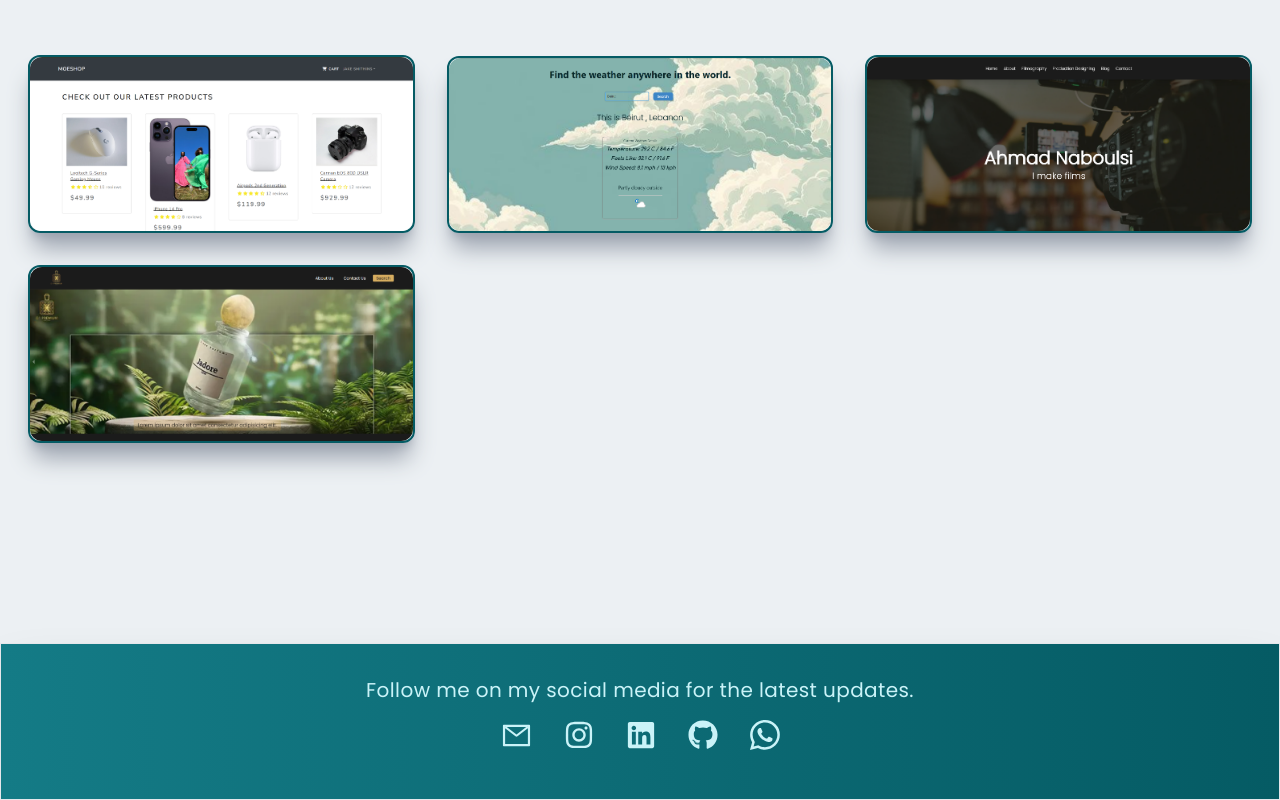
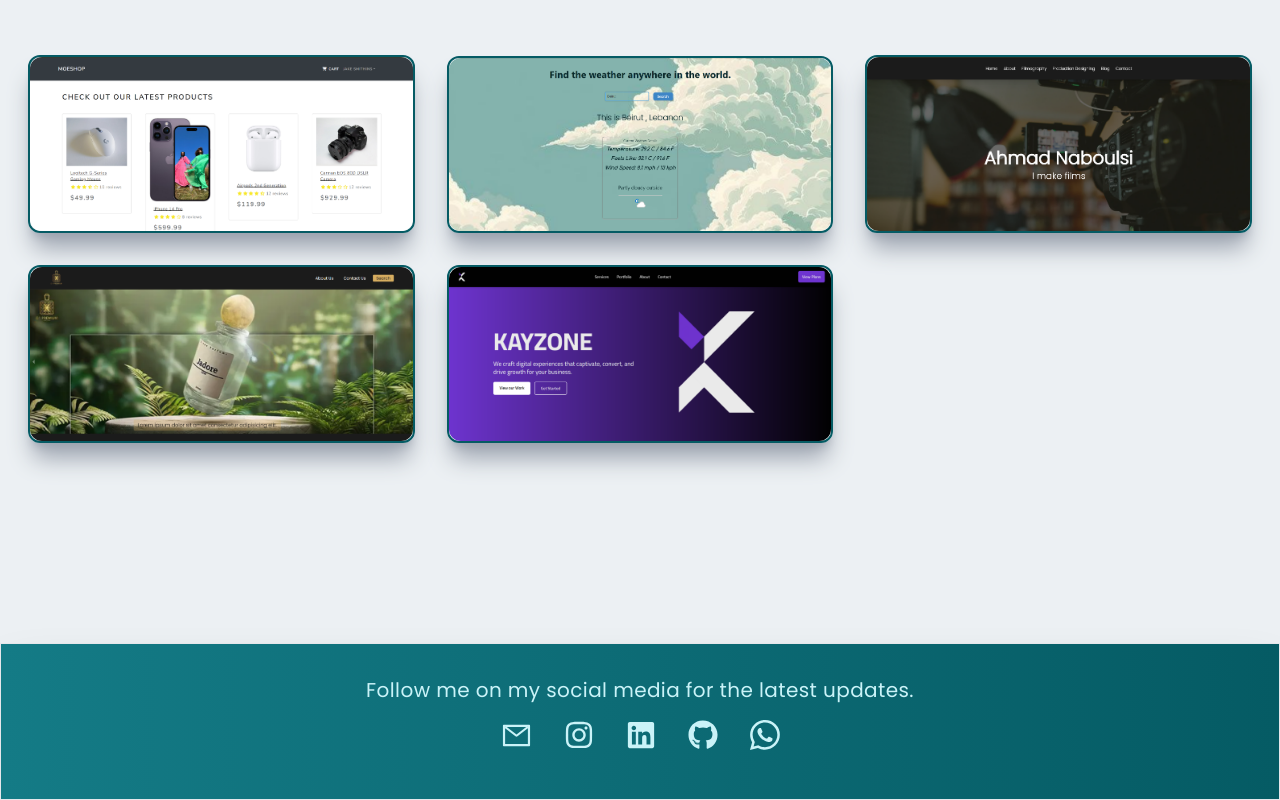
Before and after one commit to mhmdnab/portfolio, a Next.js app: page / in a window 1280 px wide. Shown: the part 2773-3573 px from the top of the page. Built offline with nearby package versions, Linux system fonts and the light colour scheme; a web font is replaced by a local one.

Commit message:
Added a project

```diff
--- a/src/components/Projects.tsx
+++ b/src/components/Projects.tsx
@@ -4,6 +4,7 @@ import projectImg from "../../public/assets/project1-ss.png";
 import projectImg2 from "../../public/assets/project2-ss.png";
 import projectImg3 from "../../public/assets/projectImage3.png";
 import projectImg4 from "../../public/assets/Screenshot 2024-11-06 224717.png";
+import projectImg5 from "../../public/assets/Screenshot 2024-11-17 213647.png";
 import Link from "next/link";
 import { FaExternalLinkAlt } from "react-icons/fa";
 
@@ -39,7 +40,7 @@ const Projects = () => {
             />
             <div className="hidden group-hover:block absolute top-[50%] left-[50%] translate-x-[-50%] translate-y-[-50%]">
               <h3 className="text-sm md:text-md text-white tracking-wider text-center">
-                Full Stack E-commerce page
+                Full Stack E-commerce website
               </h3>
               <p className="pb-4 pt-2 text-white text-center text-md md:text-base">
                 Mongo DB, Express Js, React Js and Node Js
@@ -59,7 +60,7 @@ const Projects = () => {
             />
             <div className="hidden group-hover:block absolute top-[50%] left-[50%] translate-x-[-50%] translate-y-[-50%] text-center flex-col items-center">
               <h3 className="text-sm md:text-md text-white tracking-wider">
-                Weather App using an API.
+                Weather App using an API
               </h3>
               <p className="pb-2 pt-2 text-white text-md md:text-base">
                 React Js and CSS
@@ -83,7 +84,7 @@ const Projects = () => {
                 Ahmad Naboulsi's Portfolio that displays his work
               </h3>
               <p className="pb-2 pt-2 text-white text-md md:text-base">
-                Next Js and Tailwind CSS
+                Next and Tailwind CSS
               </p>
               <FaExternalLinkAlt className="text-white mt-1 m-auto" />
             </div>
@@ -101,13 +102,33 @@ const Projects = () => {
             />
             <div className="hidden group-hover:block absolute top-[50%] left-[50%] translate-x-[-50%] translate-y-[-50%] text-center flex-col items-center">
               <h3 className="text-sm md:text-md text-white tracking-wider">
-                Done Perfumes' website shwocasing various types of perfumes that
-                they offer.
+                Done Perfumes' Website displaying their products
               </h3>
               <p className="pb-2 pt-2 text-white text-md md:text-base">
-                Next Js and Tailwind CSS
+                Next and Tailwind CSS
               </p>
               <FaExternalLinkAlt className="text-white mt-1 m-auto" />
+            </div>
+          </Link>
+          <Link
+            href={"https://doneperfumes.vercel.app/"}
+            target="_blank"
+            rel="noopener noreferrer"
+            className="relative flex items-center justify-center h-auto w-full shadow-xl shadow-gray-400 hover:shadow-[#0ea2b3] rounded-xl border-2 border-[#055b64] group hover:bg-gradient-to-r from-[#147b86] to-[#055b64] hover:scale-105 ease-in duration-200"
+          >
+            <Image
+              src={projectImg5}
+              alt=""
+              className="rounded-xl group-hover:opacity-10"
+            />
+            <div className="hidden group-hover:block absolute top-[50%] left-[50%] translate-x-[-50%] translate-y-[-50%] text-center flex-col items-center">
+              <h3 className="text-sm md:text-md text-white tracking-wider">
+                KAYZONE, a marketing agency
+              </h3>
+              <p className="pb-2 pt-2 text-white text-md md:text-base">
+                SaaS website using Next and Tailwind CSS
+              </p>
+              {/* <FaExternalLinkAlt className="text-white mt-1 m-auto" /> */}
             </div>
           </Link>
         </div>
```
Also changed, not shown: public/assets/Screenshot 2024-11-17 213647.png (added).
